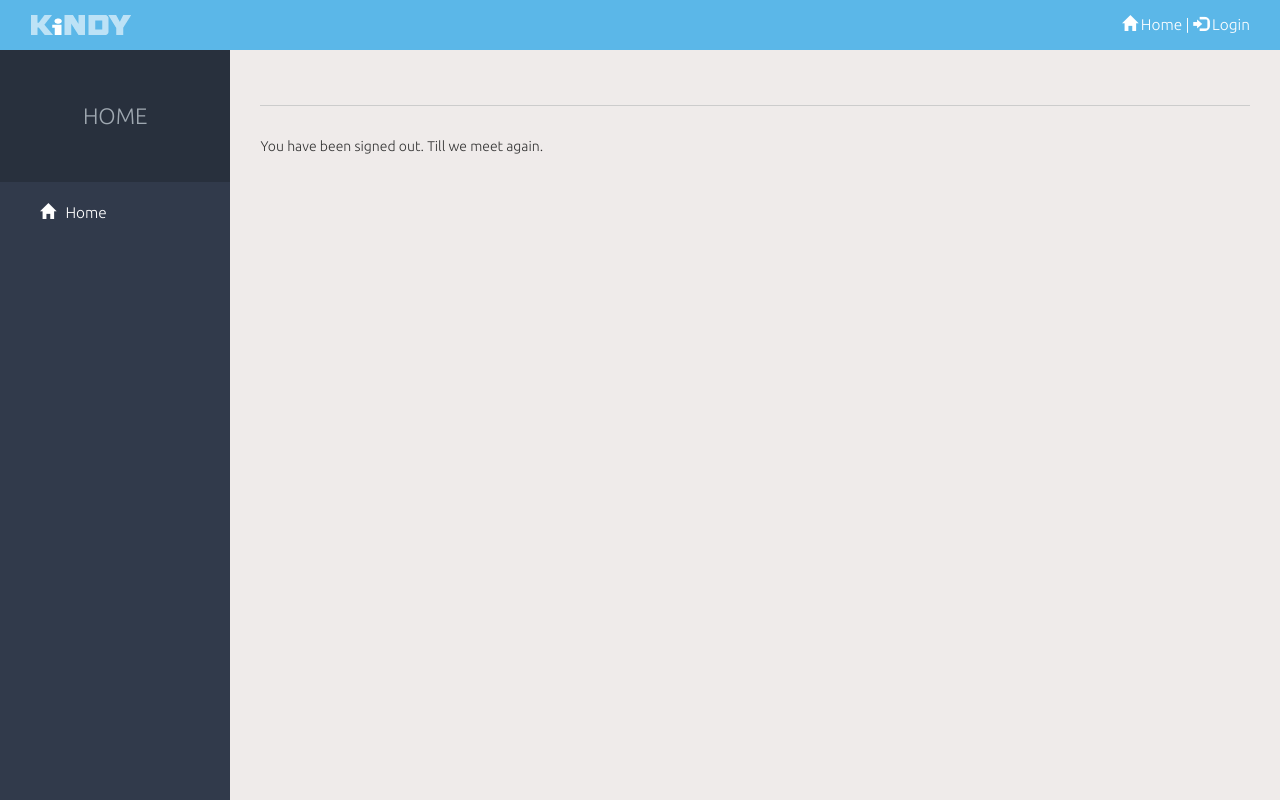
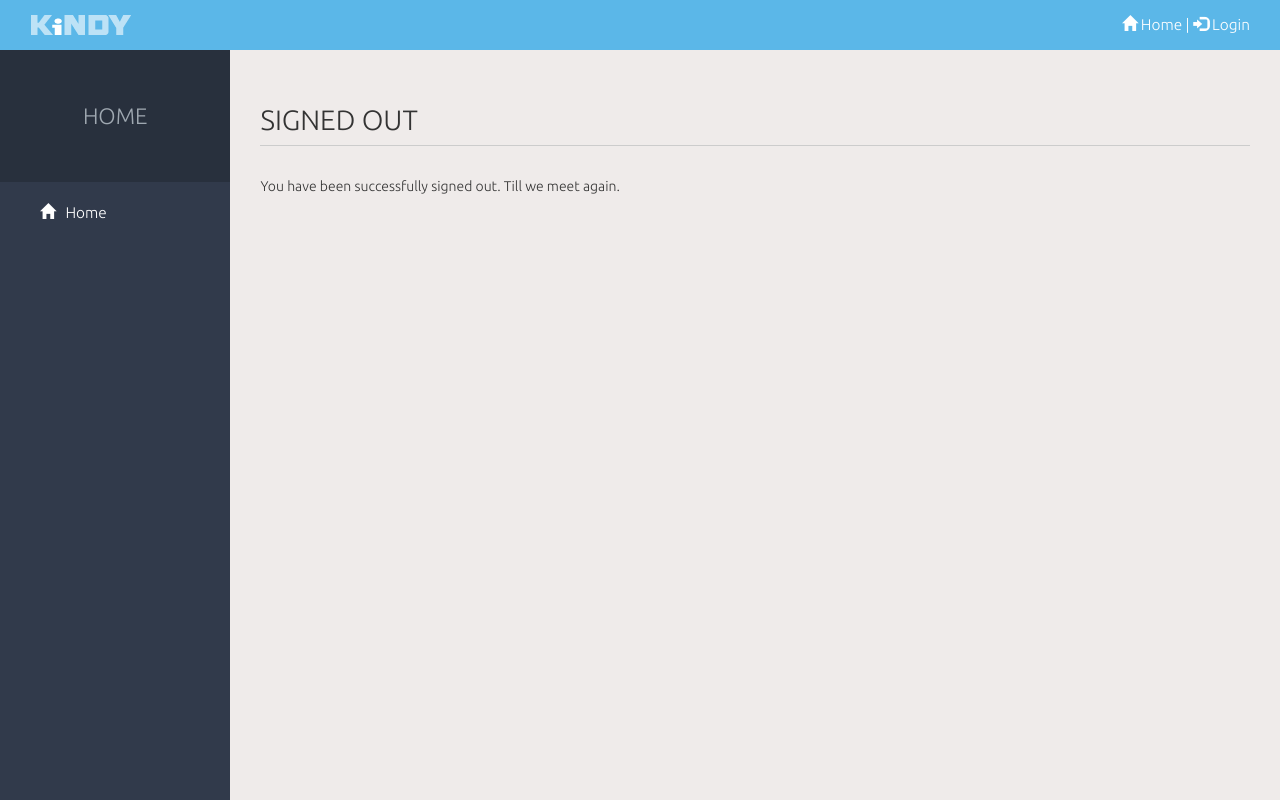
Before and after one commit to ramuta/kindy-old, a Django app: template templates/userena/signout.html in a window 1280 px wide. Run offline with Django 3.2, Linux system fonts and the light colour scheme; the template is opened without the code that fills it, so the values that code supplies are empty.

Commit message:
Signout page styled.

```diff
--- a/templates/userena/signout.html
+++ b/templates/userena/signout.html
@@ -1,9 +1,9 @@
 {% extends 'userena/base_userena.html' %}
-{% load i18n %}
 
-{% block title %}{% trans "Signed out" %}{% endblock %}
-{% block content_title %}<h2>{% trans "You have been signed out" %}.</h2>{% endblock %}
+{% block title %}Signed out{% endblock %}
+
+{% block content-title %}Signed out{% endblock %}
 
 {% block content %}
-<p>{% trans "You have been signed out. Till we meet again." %}</p>
+	<p>You have been successfully signed out. Till we meet again.</p>
 {% endblock %}
```
